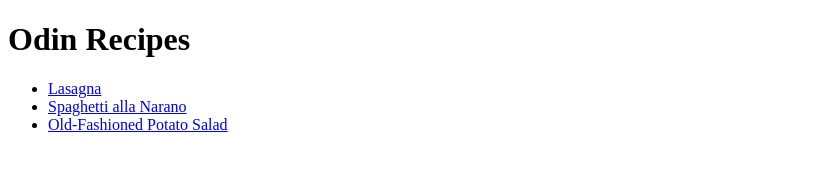
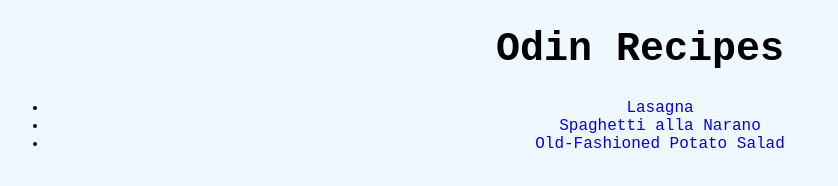
Before and after one commit to NyPa-32/odin-recipes, a plain HTML site: page index.html in a window 1280 px wide. Shown: the whole page, without its empty margins (0-838 px from the left). Drawn offline with Linux system fonts and the light colour scheme.

Commit message:
Added minor css styling

```diff
--- a/index.html
+++ b/index.html
@@ -3,11 +3,12 @@
 <head>
     <meta charset="UTF-8">
     <meta name="viewport" content="width=device-width, initial-scale=1.0">
+    <link rel="stylesheet" href="styles.css">
     <title>Document</title>
 </head>
 <body>
-    <h1>Odin Recipes</h1>
-    <ul>
+    <h1 class="header-landing">Odin Recipes</h1>
+    <ul class="ul-landing">
         <li><a href="./recipes/lasagna.html">Lasagna</a></li>
         <li><a href="./recipes/spaghetti_nerano.html">Spaghetti alla Narano</a></li>
         <li><a href="./recipes/potato_salad.html">Old-Fashioned Potato Salad</a></li>
--- /dev/null
+++ b/styles.css
@@ -0,0 +1,20 @@
+*{
+    font-family: 'Courier New', Courier, monospace;
+    background-color: aliceblue;
+}
+
+.header-landing, .ul-landing{
+    text-align: center;
+}
+
+.header-landing{
+    font-size: 40px;
+}
+
+a{
+    text-decoration: none;
+}
+
+a:hover{
+    color: red;
+}
```
Also changed, not shown: recipes/lasagna.html (+1 -0 lines), recipes/potato_salad.html (+1 -0 lines), recipes/spaghetti_nerano.html (+1 -0 lines).
